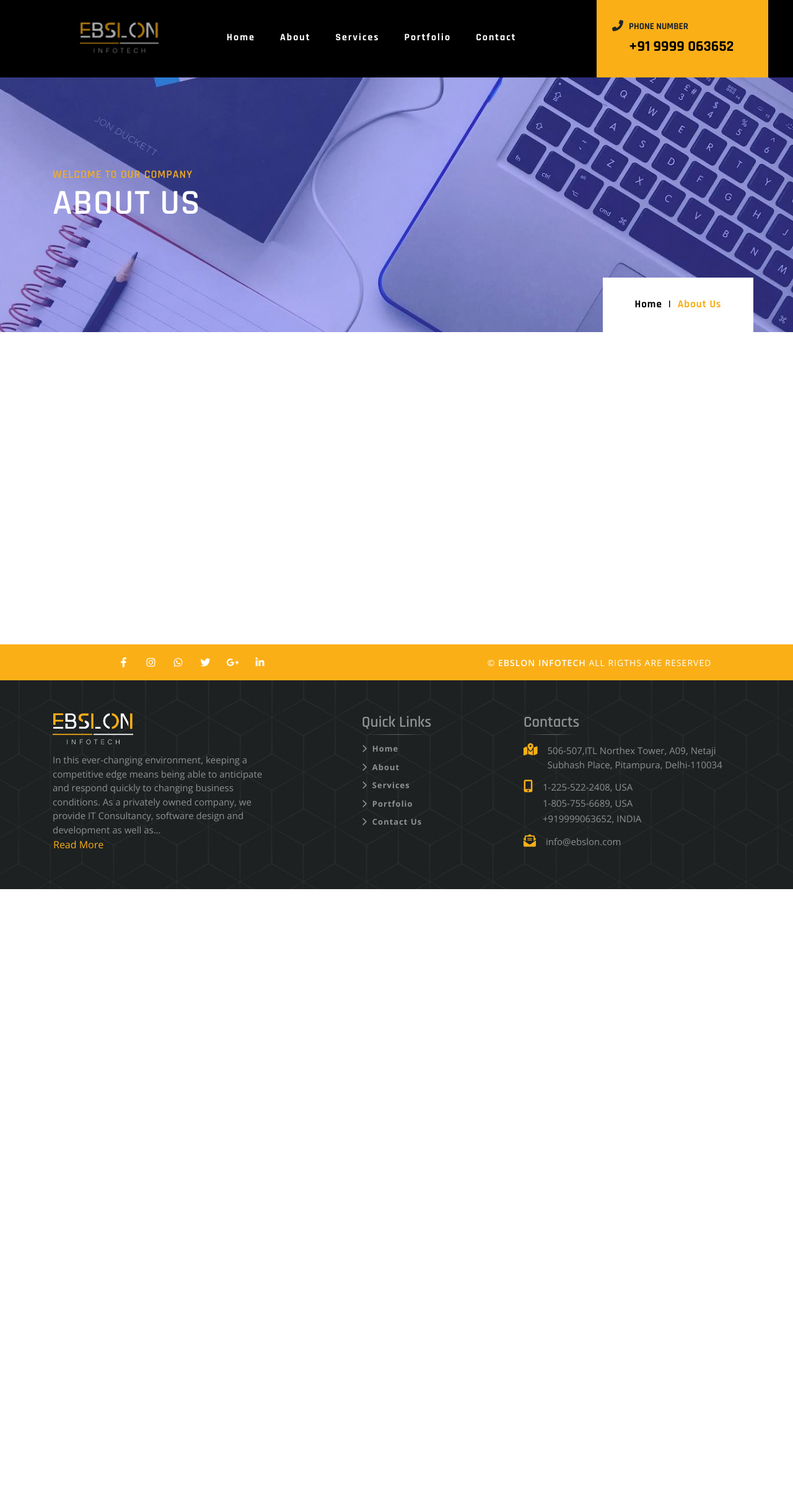
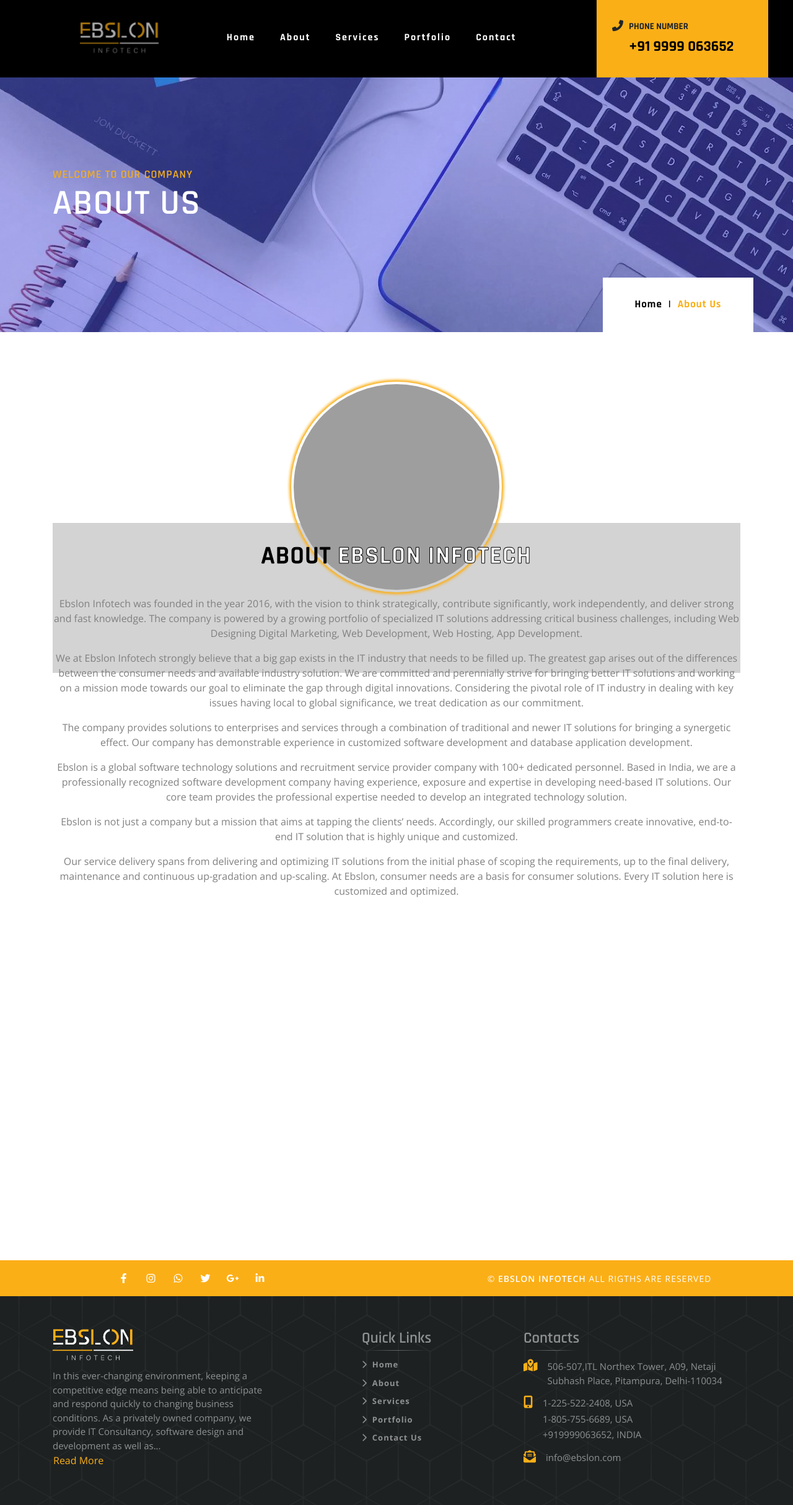
Before and after one commit to Shikha115/ebslon, a PHP site: page /about.php in a window 1280 px wide. Shown: the whole page at 62% size. Before the commit the page ends 1435 px from the top, so only its background shows below. Run offline with PHP 8.4, Linux system fonts and the light colour scheme; some libraries are stand-ins or nearby versions; grey boxes are pictures that could not be loaded.

Commit message:
added about-intro

```diff
--- a/about.php
+++ b/about.php
@@ -1,7 +1,7 @@
 <?php include("header.php");?>
 
 <main>
-    <div class="page-banner heading">
+    <section class="page-banner heading mb-80">
         <div class="container">
             <div class="page-absolute">
                 <p>Welcome to our company</p>
@@ -12,7 +12,26 @@
                 </ul>
             </div>
         </div>
-    </div>
+    </section>
+
+    <section class="about-intro mb-80" id='about'>
+        <div class="container">
+            <div class="about-intro-inner text-center">
+                <img src="src/images/about.jpg" alt="">
+                <div class="about-intro-content">
+                    <div class="title-section">
+                        <h4><span>About</span> Ebslon Infotech</h4>
+                    </div>
+                    <p>Ebslon Infotech was founded in the year 2016, with the vision to think strategically, contribute significantly, work independently, and deliver strong and fast knowledge. The company is powered by a growing portfolio of specialized IT solutions addressing critical business challenges, including Web Designing Digital Marketing, Web Development, Web Hosting, App Development.</p>
+                    <p>We at Ebslon Infotech strongly believe that a big gap exists in the IT industry that needs to be filled up. The greatest gap arises out of the differences between the consumer needs and available industry solution. We are committed and perennially strive for bringing better IT solutions and working on a mission mode towards our goal to eliminate the gap through digital innovations. Considering the pivotal role of IT industry in dealing with key issues having local to global significance, we treat dedication as our commitment.</p>
+                    <p>The company provides solutions to enterprises and services through a combination of traditional and newer IT solutions for bringing a synergetic effect. Our company has demonstrable experience in customized software development and database application development.</p>
+                    <p>Ebslon is a global software technology solutions and recruitment service provider company with 100+ dedicated personnel. Based in India, we are a professionally recognized software development company having experience, exposure and expertise in developing need-based IT solutions. Our core team provides the professional expertise needed to develop an integrated technology solution.</p>
+                    <p>Ebslon is not just a company but a mission that aims at tapping the clients’ needs. Accordingly, our skilled programmers create innovative, end-to-end IT solution that is highly unique and customized.</p>
+                    <p>Our service delivery spans from delivering and optimizing IT solutions from the initial phase of scoping the requirements, up to the final delivery, maintenance and continuous up-gradation and up-scaling. At Ebslon, consumer needs are a basis for consumer solutions. Every IT solution here is customized and optimized.</p>
+                </div>
+            </div>
+        </div>
+    </section>
 
     <br><br><br><br><br><br><br><br><br><br><br><br><br><br><br><br><br><br><br><br><br>
 </main>
--- a/footer.php
+++ b/footer.php
@@ -25,7 +25,7 @@
                         <img src="src/images/logo-white.png" alt="">
                         <div class="footer-content flex-column">
                             <p>In this ever-changing environment, keeping a competitive edge means being able to anticipate and respond quickly to changing business conditions. As a privately owned company, we provide IT Consultancy, software design and development as well as...</p>
-                            <a href="#" class="btn">Read More</a>
+                            <a href="about.php#about" class="btn">Read More</a>
                         </div>
                     </div>
                 </div>
--- a/src/scss/main.css
+++ b/src/scss/main.css
@@ -148,6 +148,15 @@ body {
   overflow-x: hidden;
 }
 
+html {
+  scroll-behavior: smooth;
+}
+
+.btn:focus {
+  -webkit-box-shadow: none !important;
+          box-shadow: none !important;
+}
+
 .btn-1 {
   color: #fff;
   background-color: #fbaf17;
@@ -1380,7 +1389,7 @@ input:focus {
 }
 
 .page-banner:before {
-  background: url("../images/bg-image.png") no-repeat scroll center/cover;
+  background: url("../images/bg-image.png") no-repeat fixed center/cover;
   position: absolute;
   content: '';
   height: 100%;
@@ -1535,4 +1544,46 @@ input:focus {
   color: #fbaf17;
   letter-spacing: 1px;
 }
+
+.about-intro .about-intro-inner img {
+  height: 340px;
+  width: 340px;
+  -o-object-fit: cover;
+     object-fit: cover;
+  border-radius: 50%;
+  -o-object-position: top;
+     object-position: top;
+  border: 4px solid transparent;
+  -webkit-box-shadow: 0px 0px 4px 3px #fbaf17;
+          box-shadow: 0px 0px 4px 3px #fbaf17;
+}
+
+.about-intro .about-intro-content {
+  position: relative;
+  margin-top: -7pc;
+}
+
+.about-intro .about-intro-content:before {
+  position: absolute;
+  content: '';
+  top: 0;
+  left: 0;
+  background: lightgray;
+  height: 40%;
+  width: 100%;
+  z-index: -1;
+}
+
+.about-intro .about-intro-content .title-section h4 {
+  margin: 0;
+  padding: 30px 0 40px;
+}
+
+.about-intro .about-intro-content .title-section h4 span {
+  -webkit-text-fill-color: #000;
+}
+
+.about-intro .about-intro-content p {
+  color: gray;
+}
 /*# sourceMappingURL=main.css.map */
```
Also changed, not shown: src/scss/_style.scss (+47 -1 lines), 1 other file.
